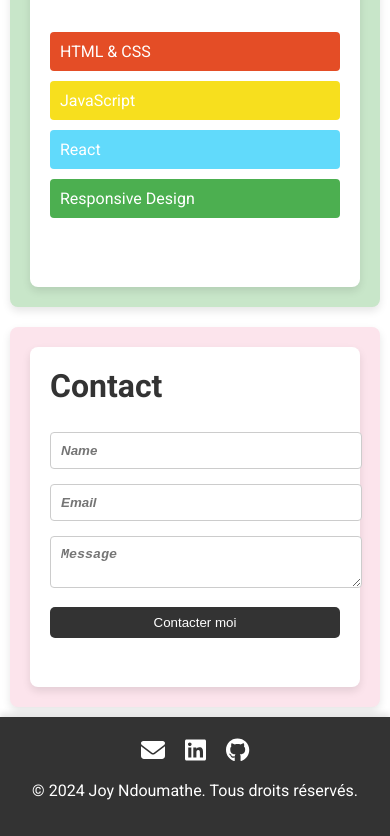
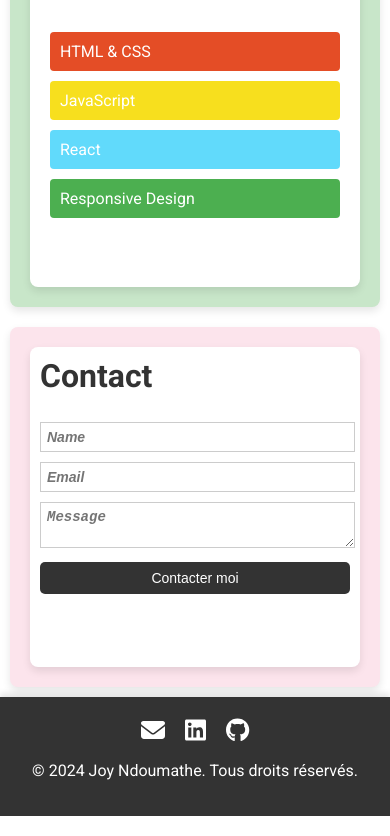
Before and after one commit to NJ4445/mon-portfolio, a React (Create React App) app: page / in a window 390 px wide. Shown: the part 2518-3354 px from the top of the page. Built offline with nearby package versions, Linux system fonts and the light colour scheme.

Commit message:
Ajustement Media query

```diff
--- a/src/components/Contact/Contact.module.css
+++ b/src/components/Contact/Contact.module.css
@@ -25,7 +25,6 @@
   width: 100%;
   padding: 10px;
   border: 1px solid #ccc;
-  border-radius: 4px;
   font-weight: bold;
   font-style: italic;
 }
@@ -63,7 +62,37 @@
     margin-bottom: 15px;
   }
 
+  .formGroup input,
+  .formGroup textarea {
+    padding: 8px;
+    font-size: 16px;
+    width: 97%;
+  }
+
+  .submitButton {
+    padding: 10px;
+    font-size: 16px;
+  }
+}
+
+/* Media query pour les très petits écrans */
+@media (max-width: 480px) {
+  .contact {
+    padding: 10px;
+  }
+
+  .formGroup {
+    margin-bottom: 10px;
+  }
+
+  .formGroup input,
+  .formGroup textarea {
+    padding: 6px;
+    font-size: 14px;
+  }
+
   .submitButton {
     padding: 8px;
+    font-size: 14px;
   }
 }
--- a/src/components/Footer/Footer.module.css
+++ b/src/components/Footer/Footer.module.css
@@ -49,3 +49,9 @@
 .scrollToTopBtn:focus {
   outline: none;
 }
+
+@media (max-width: 768px) {
+  .scrollToTopBtn {
+    display: none;
+  }
+}
```
